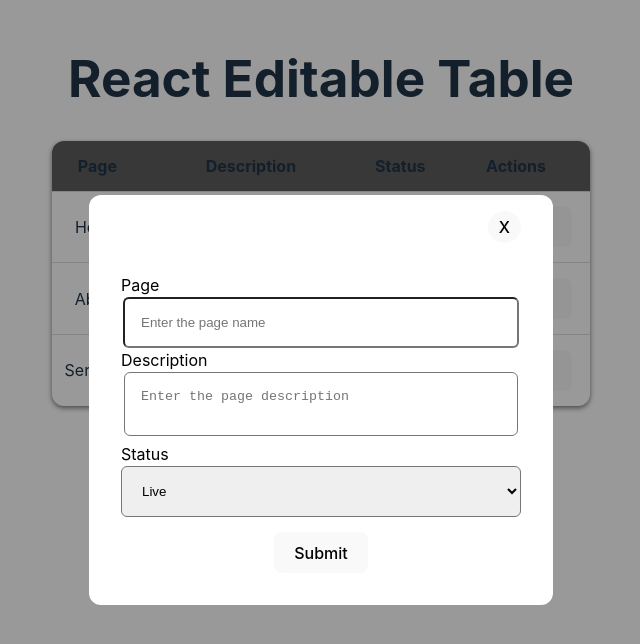
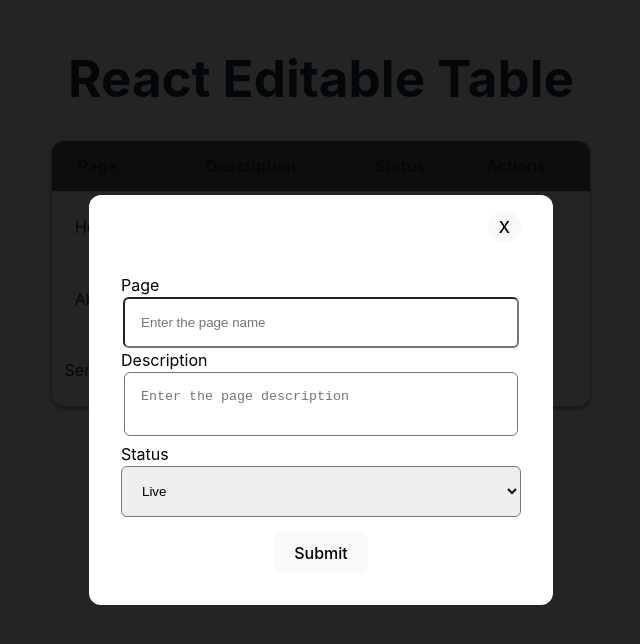
Before and after one commit to RamonSanGabriel/edit-table, a React (Vite) app: page / in a window 1280 px wide. Both pictures are taken after a click on the button "Add". Shown: the top 644 px of the page, without its empty margins (319-959 px from the left). Built offline with nearby package versions, Linux system fonts and the light colour scheme.

Commit message:
modal backdrop

```diff
--- a/src/components/Modal/Modal.module.css
+++ b/src/components/Modal/Modal.module.css
@@ -3,7 +3,7 @@
   position: fixed;
   top: 0;
   left: 0;
-  background-color: rgba(0, 0, 0, 0.4);
+  background-color: rgba(0, 0, 0, 0.859);
   justify-content: center;
   align-items: center;
   width: 100%;
```
